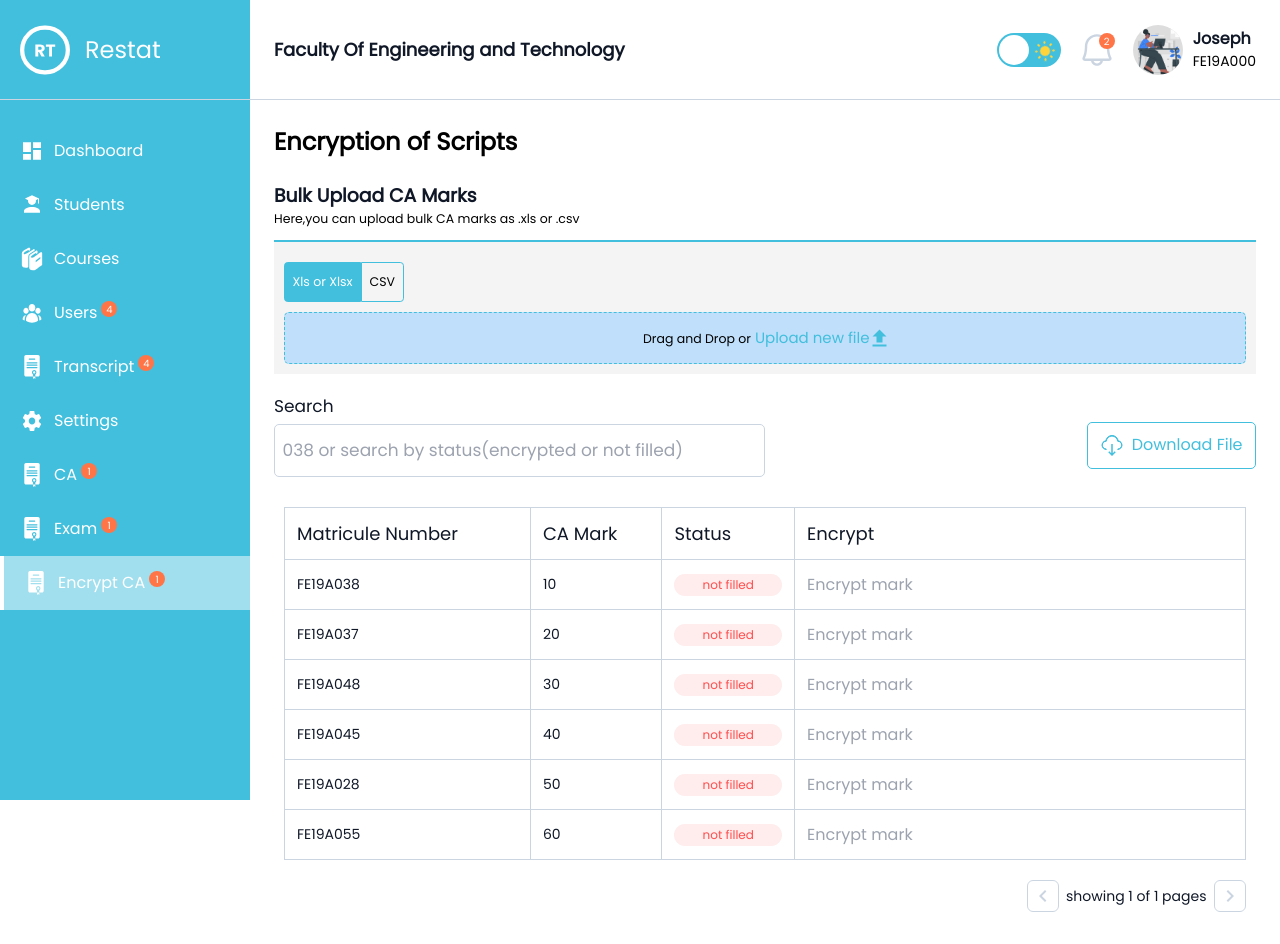
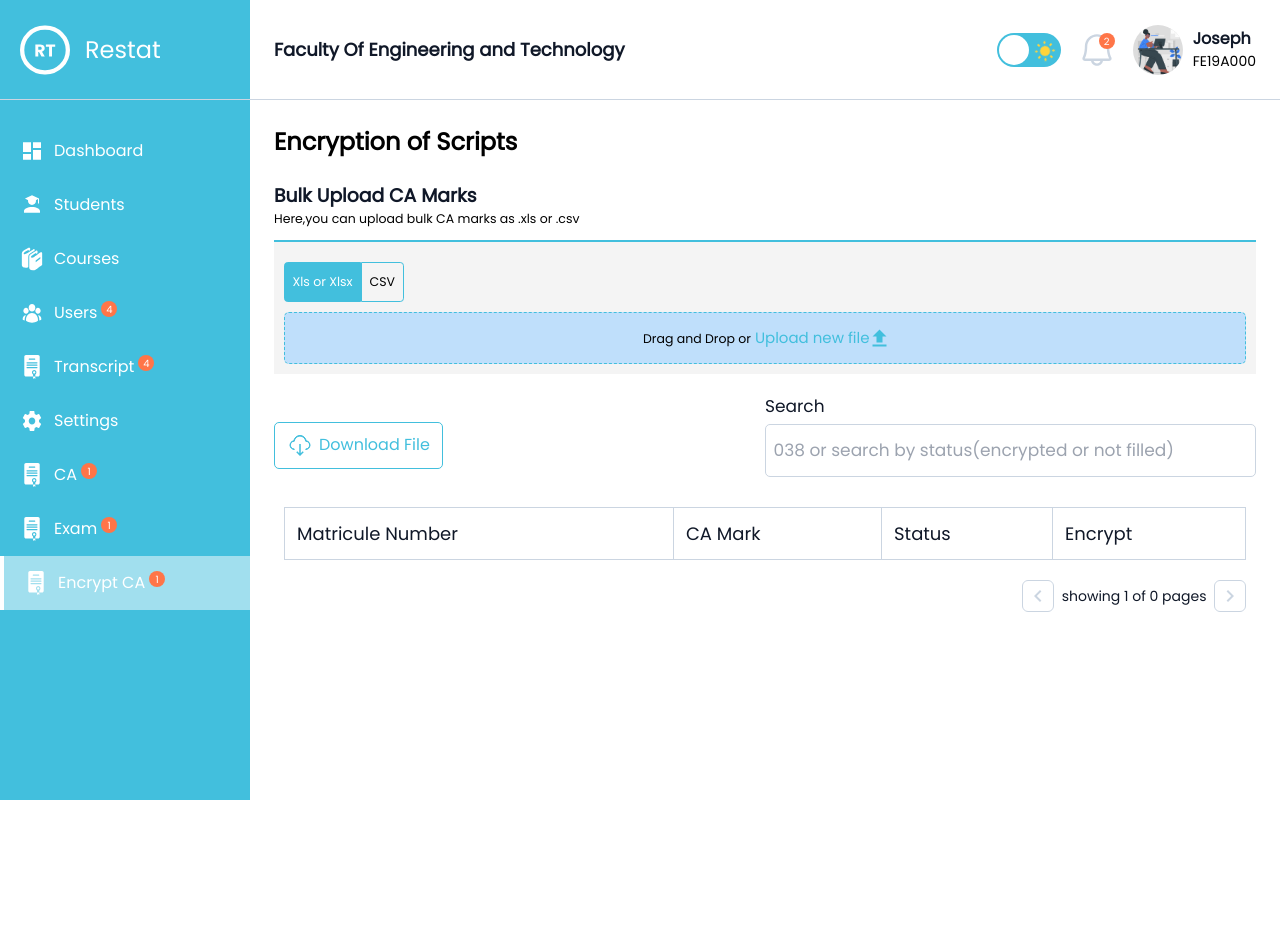
Before and after one commit to fet-ub/restat-client, a React (Create React App) app: page /dashboard/encrypt-ca in a window 1280 px wide. After the commit the page ends 800 px from the top, so only its background shows below. Built offline with nearby package versions, Linux system fonts and the light colour scheme.

Commit message:
add encryption

```diff
--- a/package.json
+++ b/package.json
@@ -31,6 +31,7 @@
     "react-scripts": "5.0.1",
     "typescript": "^4.9.5",
     "web-vitals": "^2.1.4",
+    "xlsx": "^0.18.5",
     "yup": "^1.2.0"
   },
   "scripts": {
--- a/src/components/common/table/encrypt-ca/EncryptCaTable.common.tsx
+++ b/src/components/common/table/encrypt-ca/EncryptCaTable.common.tsx
@@ -7,14 +7,19 @@ import Button from "../../buttons/Button.common";
 import { IconRepository } from "../../../../repository/icons/icon.repository";
 // import { StatusCardType } from "../../../../types/atoms/enums.atoms";
 interface marksType {
-  id: string;
+  id?: string;
   matricule: string;
-  Ca: string;
+  ca: number | string;
   status: string;
   encrypt: string;
 }
 
-const EncryptCaTable = () => {
+interface EncryptCaTablePropTypes {
+  marksTableData: marksType[];
+  setMarksTableData: React.Dispatch<React.SetStateAction<marksType[]>>;
+}
+
+const EncryptCaTable = ({marksTableData,setMarksTableData}:EncryptCaTablePropTypes) => {
   const [form, setForm] = useState({
     filterText: "",
     searchText: "",
@@ -26,52 +31,52 @@ const EncryptCaTable = () => {
 
 
 
-  const data = [
-    {
-      id: "01",
-      matricule: "FE19A038",
-      Ca: "10",
-      status: "not filled",
-      encrypt: "",
-    },
-    {
-      id: "02",
-      matricule: "FE19A037",
-      Ca: "20",
-      status: "not filled",
-      encrypt: "",
-    },
-    {
-      id: "03",
-      matricule: "FE19A048",
-      Ca: "30",
-      status: "not filled",
-      encrypt: "",
-    },
-    {
-      id: "04",
-      matricule: "FE19A045",
-      Ca: "40",
-      status: "not filled",
-      encrypt: "",
-    },
-    {
-      id: "05",
-      matricule: "FE19A028",
-      Ca: "50",
-      status: "not filled",
-      encrypt: "",
-    },
-    {
-      id: "06",
-      matricule: "FE19A055",
-      Ca: "60",
-      status: "not filled",
-      encrypt: "",
-    },
-  ];
+  // const data = [
+  //   {
+  //     id: "01",
+  //     matricule: "FE19A038",
+  //     Ca: "10",
+  //     status: "not filled",
+  //     encrypt: "",
+  //   },
+  //   {
+  //     id: "02",
+  //     matricule: "FE19A037",
+  //     Ca: "20",
+  //     status: "not filled",
+  //     encrypt: "",
+  //   },
+  //   {
+  //     id: "03",
+  //     matricule: "FE19A048",
+  //     Ca: "30",
+  //     status: "not filled",
+  //     encrypt: "",
+  //   },
+  //   {
+  //     id: "04",
+  //     matricule: "FE19A045",
+  //     Ca: "40",
+  //     status: "not filled",
+  //     encrypt: "",
+  //   },
+  //   {
+  //     id: "05",
+  //     matricule: "FE19A028",
+  //     Ca: "50",
+  //     status: "not filled",
+  //     encrypt: "",
+  //   },
+  //   {
+  //     id: "06",
+  //     matricule: "FE19A055",
+  //     Ca: "60",
+  //     status: "not filled",
+  //     encrypt: "",
+  //   },
+  // ];
 
-  const [marksData, setMarksData] = useState<marksType[]>(data);
+  // const [marksData, setMarksData] = useState<marksType[]>(data);
 
 
 
@@ -89,7 +94,7 @@ const EncryptCaTable = () => {
   // const [filteredData, setFilteredData] = useState<marksType[]>(marksData);
 
   const pages = [];
-  for (let i = 1; i <= Math.ceil(marksData.length / itemsPerPage); i++) {
+  for (let i = 1; i <= Math.ceil(marksTableData.length / itemsPerPage); i++) {
     pages.push(i);
   }
 
@@ -100,14 +105,14 @@ const EncryptCaTable = () => {
   };
 
   const nextPage = () => {
-    if (currentPage !== Math.ceil(marksData.length / itemsPerPage)) {
+    if (currentPage !== Math.ceil(marksTableData.length / itemsPerPage)) {
       setCurrentPage(currentPage + 1);
     }
   };
 
   const onChangeInput = (
     e: React.ChangeEvent<HTMLInputElement>,
-    id: string
+    matricule: any
   ) => {
     const { name, value } = e.target;
     // console.log("name", name);
@@ -116,8 +121,8 @@ const EncryptCaTable = () => {
 
     const statusValue= e.target.value?'encrypted':'not filled';
 
-    const editData = marksData.map((item) =>
-      item.id === id && name
+    const editData = marksTableData.map((item) =>
+      item.matricule === matricule && name
         ? { ...item, [name]: value, status: statusValue }
         : item
     );
@@ -125,7 +130,7 @@ const EncryptCaTable = () => {
     // console.log("editData", editData);
 
     // setFilteredData(editData);
-    setMarksData(editData)
+    setMarksTableData(editData)
   };
 
 
@@ -135,7 +140,7 @@ const EncryptCaTable = () => {
 
   return (
     <>
-      <div className="flex justify-between  mt-8 ">
+      <div className="flex flex-row-reverse justify-between  mt-8 ">
         <div className="w-1/2">
           <TextInput
             placeholder={"038 or search by status(encrypted or not filled)"}
@@ -173,7 +178,7 @@ const EncryptCaTable = () => {
             </tr>
           </thead>
           <tbody>
-            {marksData
+            {marksTableData
               .filter((value) => {
                 return (
                   value.matricule
@@ -188,11 +193,11 @@ const EncryptCaTable = () => {
                 //  || value.status.toLowerCase().includes(form.filterText.toLowerCase())
               })
               .slice(indexOfFirstPost, indexOfLastPost)
-              .map((mark) => {
+              .map((mark,index:any) => {
                 return (
                   <tr key={mark.id} className="text-secondary dark:text-white">
                     <td className={styles.row__matricule}>{mark.matricule}</td>
-                    <td className={styles.row__ca}>{mark.Ca}</td>
+                    <td className={styles.row__ca}>{mark.ca}</td>
                     <td className={styles.row__status}>
                       {mark.encrypt?.length > 0 ? (
                         <StatusCard encrypted={"encrypted"} />
@@ -205,7 +210,7 @@ const EncryptCaTable = () => {
                         name="encrypt"
                         type="text"
                         value={mark.encrypt}
-                        onChange={(e) => onChangeInput(e, mark.id)}
+                        onChange={(e) => onChangeInput(e, mark.matricule)}
                         placeholder="Encrypt mark"
                       />
                     </td>
--- a/src/pages/dashboard/encryption-ca/EncryptionCa.page.tsx
+++ b/src/pages/dashboard/encryption-ca/EncryptionCa.page.tsx
@@ -1,26 +1,124 @@
-import React, { useState } from 'react'
+import React, { useEffect, useState } from 'react'
 import DashboardHeader from '../../../components/common/dashboard-header/DashboardHeader.common';
 import { IconRepository } from '../../../repository/icons/icon.repository';
 import EncryptCaTable from '../../../components/common/table/encrypt-ca/EncryptCaTable.common';
+import * as xlsx from "xlsx";
 
 const EncryptionCaPage = () => {
   // const [isOpen, setIsOpen] = useState(false);
   const [active, setActive] = useState(0);
 
-    const [selectedFile, setSelectedFile] = useState<File | undefined>(
-      undefined
-    );
+  const [selectedFile, setSelectedFile] = useState<any>([]);
+  const [marksTableData, setMarksTableData] = useState<any>([]);
 
+  const [fileName, setFileName] = useState<any>("");
 
-    const handleFileChange = (e: React.ChangeEvent<HTMLInputElement>) => {
+  const handleFileChange = async (e: any) => {
     if (e?.target?.files) {
       //  setSelectedCategoryImage(URL.createObjectURL(e.target.files[0]));
-        setSelectedFile(e.target.files[0]);
-        console.log(e.target.files[0]);
+      // setSelectedFile(e.target.files[0]);
+      setFileName(e.target.files[0]);
+      // console.log(e.target.files[0]);
 
-        console.log(selectedFile?.name);
+      // console.log(selectedFile?.name);
+      const file = e.target.files[0];
+      const data = await file.arrayBuffer(file);
+      const excelfile = xlsx.read(data);
+      const excelsheet = excelfile.Sheets[excelfile.SheetNames[0]];
+      const exceljson = xlsx.utils.sheet_to_json(excelsheet);
+      // console.log(exceljson);
+      setSelectedFile(exceljson);
+      // console.log('zxcxzc',selectedFile);
+
     }
   };
+
+  useEffect(() => {
+    for (let i = 0; i < selectedFile.length; i++) {
+      const keys = Object.keys(selectedFile[i]);
+      const regex1 = /matricule/i;
+      const regex2 = /ca/i;
+      const filteredKeys = keys.filter(
+        (key) => regex1.test(key) || regex2.test(key)
+      );
+      filteredKeys.sort((a, b) => {
+        if (regex1.test(a)) {
+          return -1;
+        } else if (regex1.test(b)) {
+          return 1;
+        } else {
+          return 0;
+        }
+      });
+
+      const result = selectedFile.reduce((acc: any, curr: any) => {
+        const obj: any = {};
+        filteredKeys.forEach((key) => {
+          let newKey = key;
+          if (regex1.test(key)) {
+            newKey = "matricule";
+          } else if (regex2.test(key)) {
+            newKey = "ca";
+          }
+          obj[newKey] = curr[key];
+        });
+        obj.status = "not filled";
+        obj.encrypt = "";
+        acc.push(obj);
+        return acc;
+      }, []);
+
+      setMarksTableData(result);
+    }
+  }, [selectedFile]);
+
+  //  console.log("zxcxzc", selectedFile);
+
+  // interface ObjectType{
+  //   [key: string]: string;
+  // }
+
+  // for (let i:number = 0; i < selectedFile.length; i++) {
+  //   const keys = Object.keys(selectedFile[i] );
+  //   // console.log(keys);
+  //   const regex1 = /matricule/i;
+  //   const regex2 = /ca/i;
+  //   const filteredKeys = keys.filter(
+  //     (key) => regex1.test(key) || regex2.test(key)
+  //   );
+  //    filteredKeys.sort((a, b) => {
+  //      if (regex1.test(a)) {
+  //        return -1;
+  //      } else if (regex1.test(b)) {
+  //        return 1;
+  //      } else {
+  //        return 0;
+  //      }
+  //    });
+  //   // console.log(filteredKeys);
+  //   // ["name", "age"]
+
+  //   const result = selectedFile.reduce((acc:any, curr:any) => {
+  //     const obj:any = {};
+  //     filteredKeys.forEach((key) => {
+  //      let newKey = key;
+  //      if (regex1.test(key)) {
+  //        newKey = "matricule";
+  //      } else if (regex2.test(key)) {
+  //        newKey = "ca";
+  //      }
+  //      obj[newKey] = curr[key];
+  //     });
+  //      obj.status = "not filled";
+  //       obj.encrypt= "";
+  //     acc.push(obj);
+  //     return acc;
+  //   }, []);
+
+  //   // console.log(result);
+  //   setMarksTableData(result)
+  // }
+
 
   const handleXls = () => {
     setActive(0);
@@ -71,8 +169,8 @@ const EncryptionCaPage = () => {
               "flex items-center justify-center gap-1 border-dashed border border-primary bg-[#bfdffb] py-[15px] mt-4 rounded-lg "
             }
           >
-            {selectedFile ? (
-              <h1 className="text-2xl">{selectedFile.name}</h1>
+            {fileName ? (
+              <h1 className="text-2xl">{fileName.name}</h1>
             ) : (
               <>
                 <h1 className="text-xl">
@@ -99,10 +197,7 @@ const EncryptionCaPage = () => {
         </label>
       </div>
 
-
-
-
-      <EncryptCaTable/>
+      <EncryptCaTable marksTableData={marksTableData} setMarksTableData={setMarksTableData} />
     </div>
   );
 }
```
Also changed, not shown: 1 other file (tests, documents, lock files or other folders). Lines whose indentation alone changed are shown as unchanged.
